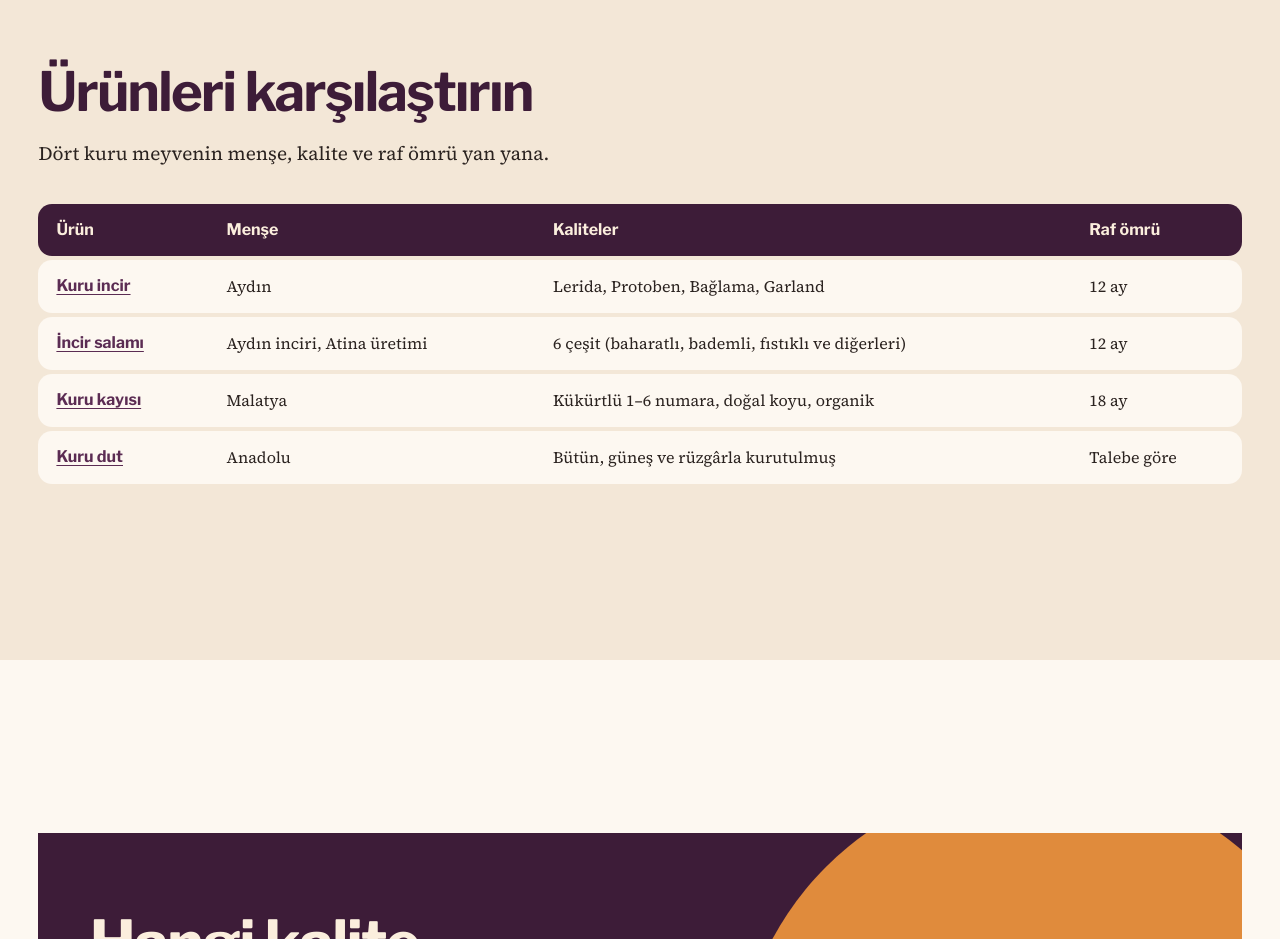
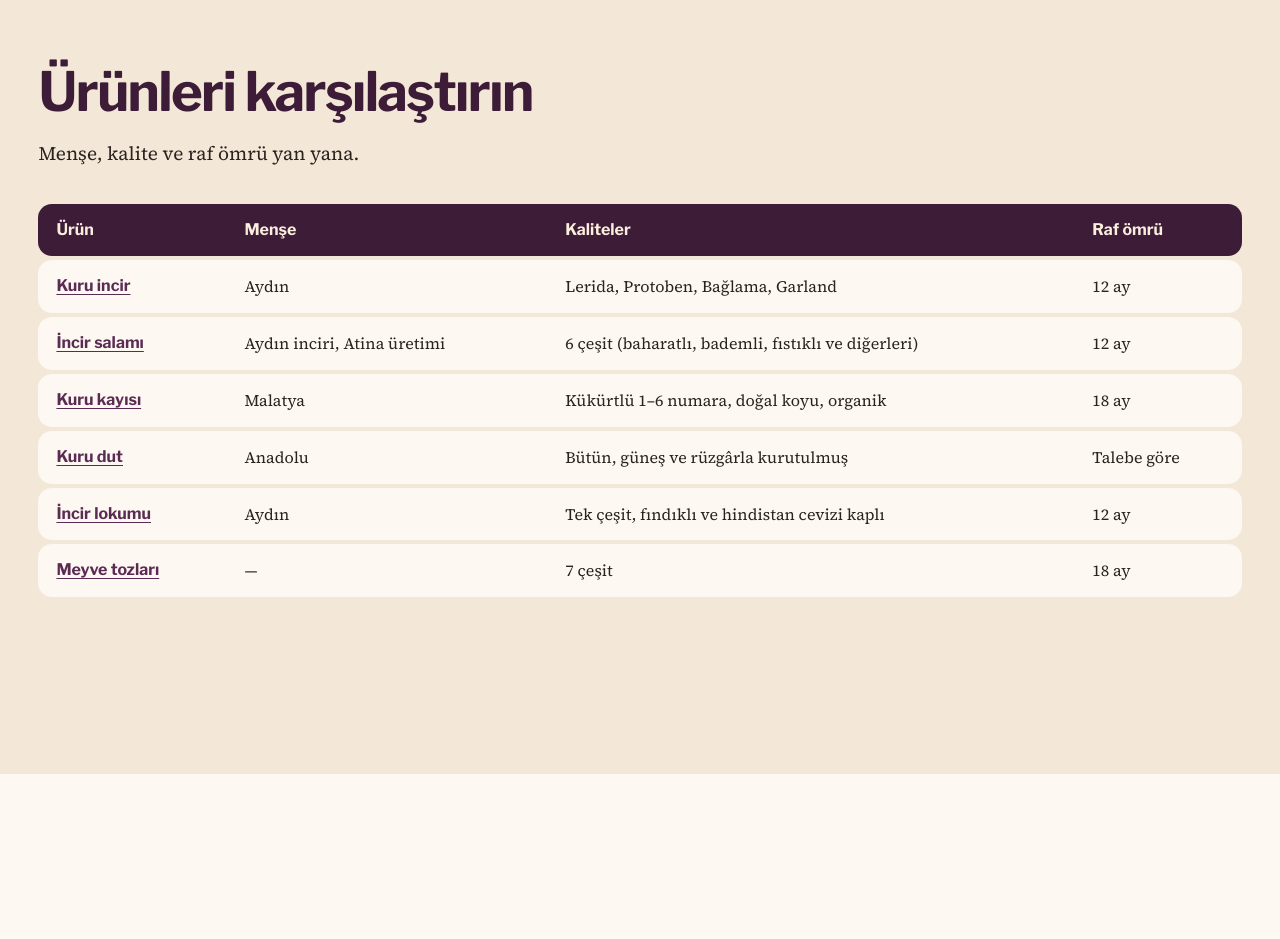
Before and after one commit to gonencturkekul/fig-web, a plain HTML site: page tr/urunler.html in a window 1280 px wide. Shown: the part 5980-6919 px from the top of the page. Drawn offline with Linux system fonts and the light colour scheme; a script that the page names is missing.

Commit message:
Put fig lokum and the powders in the comparison table
Two rows on both products pages, with what the owner gave: Aydın and 12
months for the lokum, 18 months for the powders and no further detail. The
powders' origin is therefore an em dash rather than a guess, and their grades
cell says only that there are seven. Both names link to the entries further
up the same page, because neither has a page of its own yet.

Six rows make "the four dried fruits" wrong again, so the section's lead
drops the count instead of chasing it: "Origin, grades and shelf life, side
by side."

Verified on both pages at three widths: six rows in order, each with the
right origin and shelf life, every name a link whose target exists on the
page, the lead no longer counting, and no page overflow.

Co-Authored-By: Claude Opus 5 <noreply@anthropic.com>
Claude-Session: https://claude.ai/code/session_012H8VuLzY1yCJ8XprGrkp39

```diff
--- a/tr/urunler.html
+++ b/tr/urunler.html
@@ -276,12 +276,12 @@
       </div>
     </section>
 
-    <!-- COMPARISON. The four dried fruits side by side in one real table on the sand band; it scrolls in its own box on a phone.
-         Fruit powders and fig lokum join it once their specifications exist. -->
+    <!-- COMPARISON. The range side by side in one real table on the sand band; it scrolls in its own box on a phone.
+         The powders have no settled origin yet, so that cell is an em dash rather than a guess. -->
     <section class="sect sect--wide sect--tone" id="compare" aria-labelledby="compare-title" data-reveal>
       <div class="sect__head">
         <h2 id="compare-title" class="head">Ürünleri karşılaştırın</h2>
-        <p class="lead" id="compare-lead">Dört kuru meyvenin menşe, kalite ve raf ömrü yan yana.</p>
+        <p class="lead" id="compare-lead">Menşe, kalite ve raf ömrü yan yana.</p>
       </div>
       <div class="sect__body spec-scroll" tabindex="0" role="region" aria-label="Ürün karşılaştırması">
         <table class="spec spec--compare" aria-labelledby="compare-title" aria-describedby="compare-lead">
@@ -317,6 +317,18 @@
               <td>Anadolu</td>
               <td>Bütün, güneş ve rüzgârla kurutulmuş</td>
               <td>Talebe göre</td>
+            </tr>
+            <tr>
+              <th scope="row"><a href="#lokum">İncir lokumu</a></th>
+              <td>Aydın</td>
+              <td>Tek çeşit, fındıklı ve hindistan cevizi kaplı</td>
+              <td>12 ay</td>
+            </tr>
+            <tr>
+              <th scope="row"><a href="#powders">Meyve tozları</a></th>
+              <td>&mdash;</td>
+              <td>7 çeşit</td>
+              <td>18 ay</td>
             </tr>
           </tbody>
         </table>
```
Also changed, not shown: products.html (+15 -3 lines), 1 other file.
